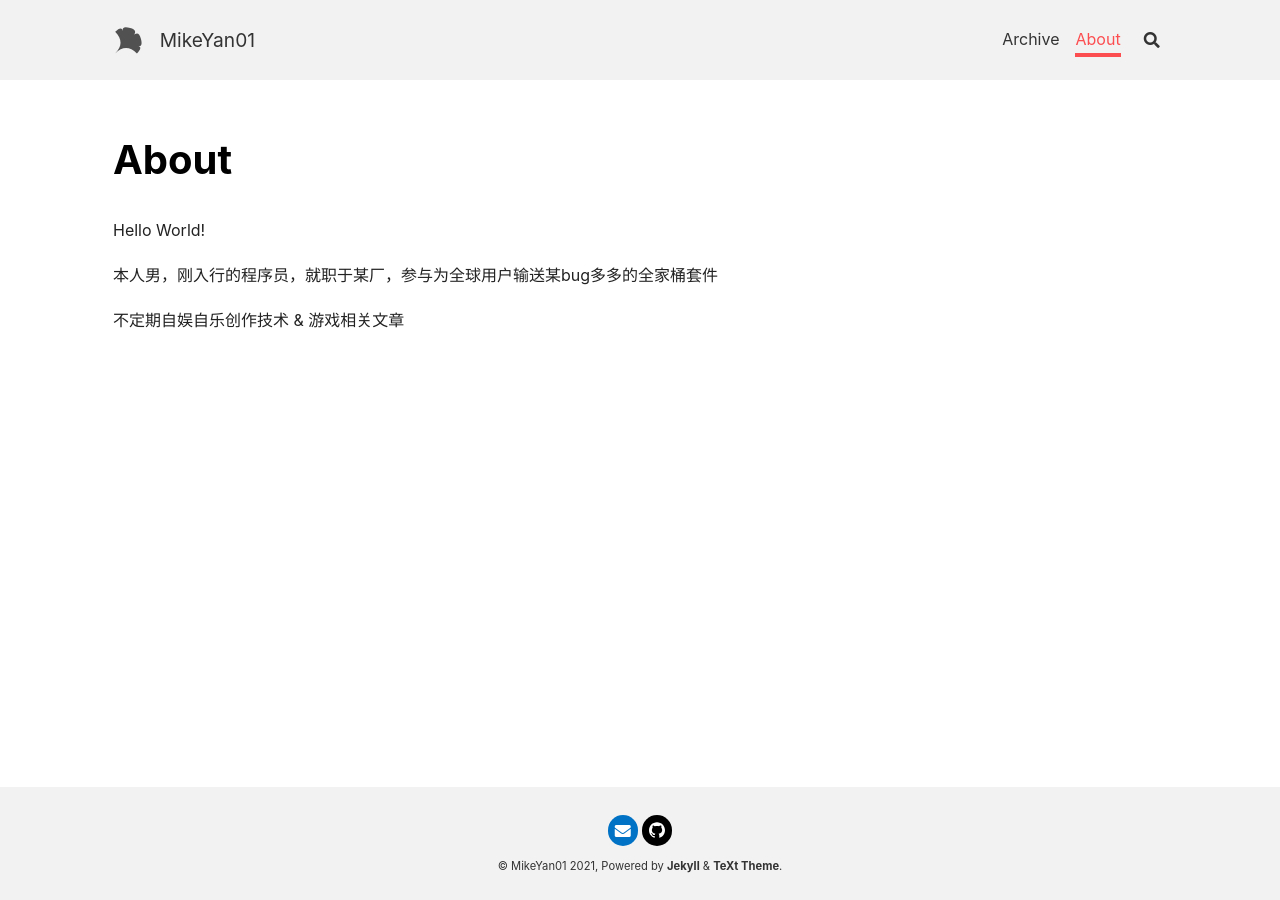
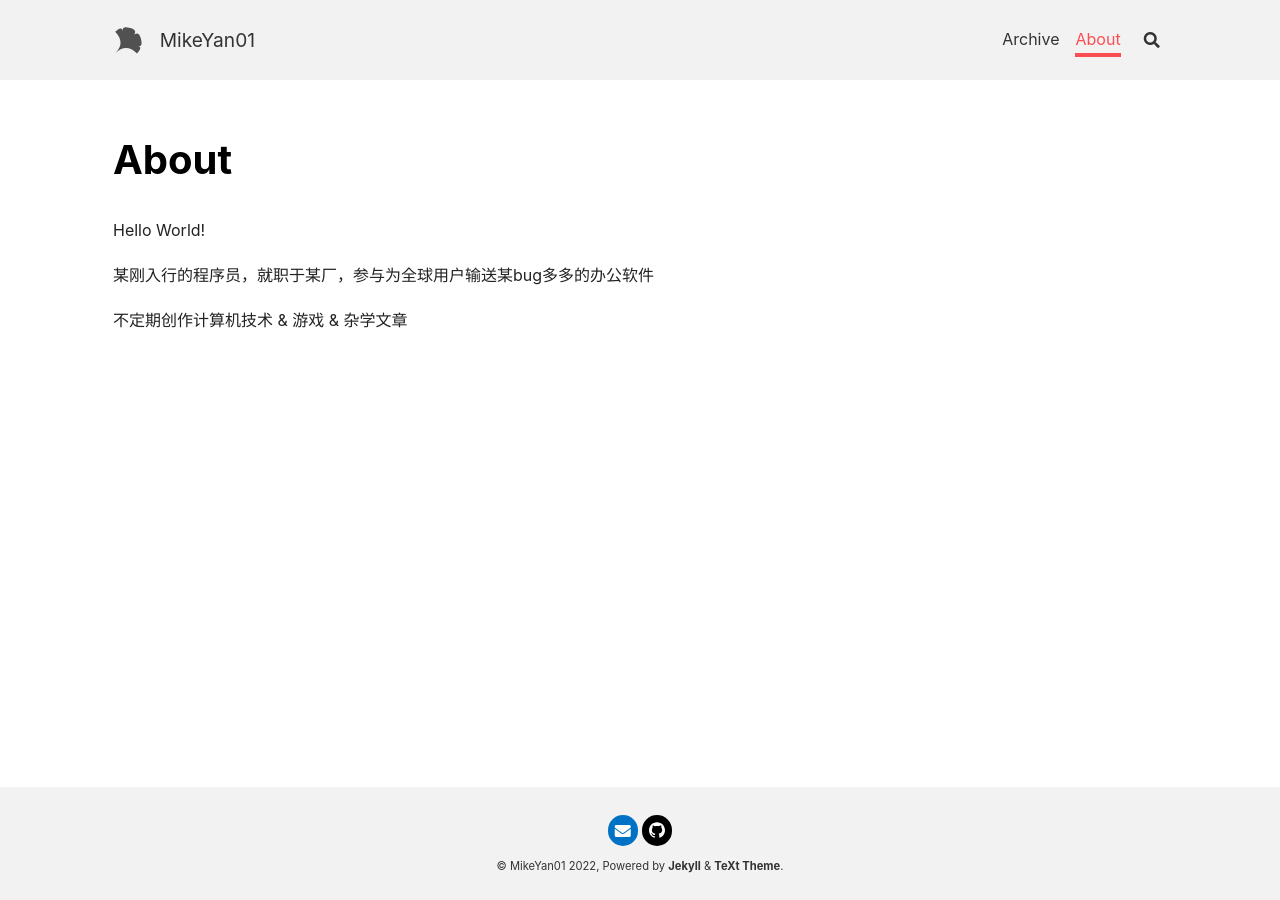
Before and after one commit to MikeYan01/mikeyan01.github.io, a Jekyll site: the page built from about.md, in a window 1280 px wide. Built offline with Jekyll 4.4.1, drawn with Linux system fonts in a browser that asks for light colours; nearby versions of some CDN libraries.

Commit message:
Copyright and about

```diff
--- a/about.md
+++ b/about.md
@@ -28,6 +28,6 @@ key: page-about
 
 Hello World!
 
-本人男，刚入行的程序员，就职于某厂，参与为全球用户输送某bug多多的全家桶套件
+某刚入行的程序员，就职于某厂，参与为全球用户输送某bug多多的办公软件
 
-不定期自娱自乐创作技术 & 游戏相关文章
+不定期创作计算机技术 & 游戏 & 杂学文章
```
Also changed, not shown: _data/locale.yml (+5 -5 lines).
